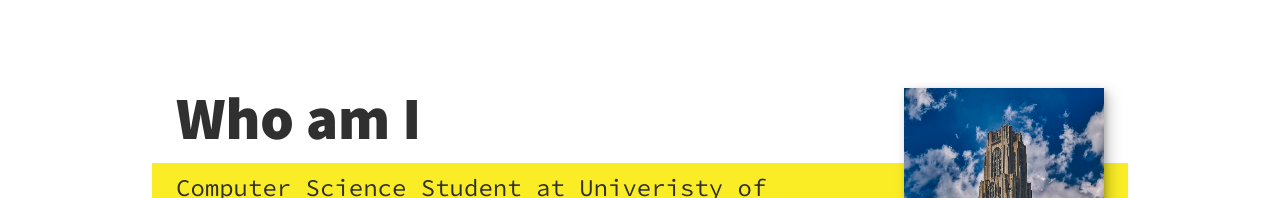
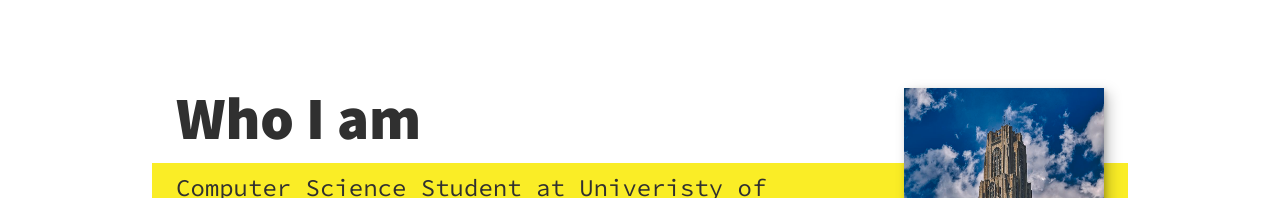
Before and after one commit to AKauffy/Old-Port, a plain HTML site: page index.html in a window 1280 px wide. Shown: the part 1079-1277 px from the top of the page. Drawn offline with nearby package versions, Linux system fonts and the light colour scheme.

Commit message:
Changed Who am I

```diff
--- a/index.html
+++ b/index.html
@@ -64,7 +64,7 @@
 
         <!-- About me -->
         <section class="about-me" id="about">
-           <h2 class="section__title section__title--about">Who am I</h2>
+           <h2 class="section__title section__title--about">Who I am</h2>
            <p class="section__subtitle section__subtitle--about">Computer Science Student at Univeristy of Pittsburgh</p>
 
            <div class="about-me__body">
```
